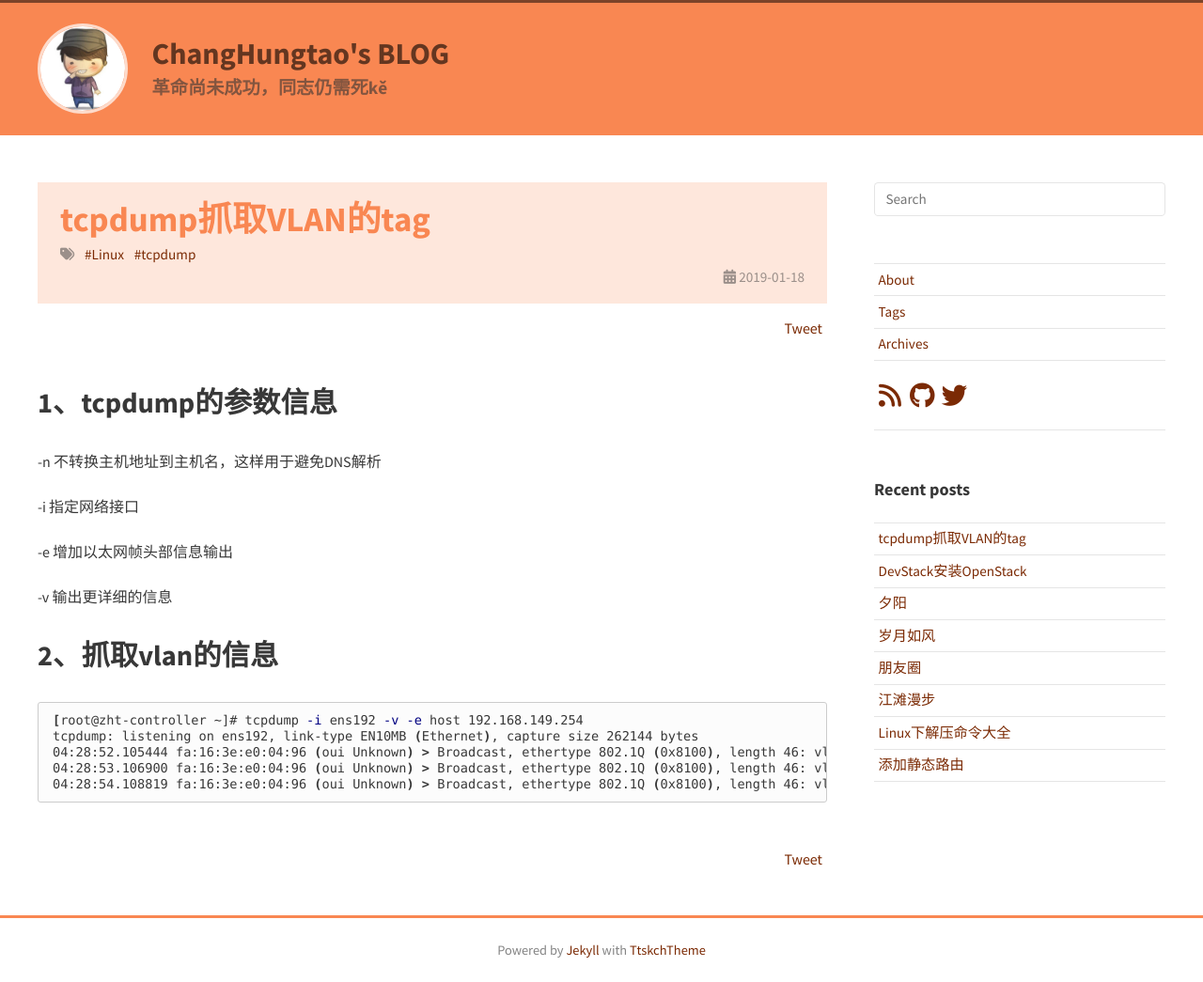
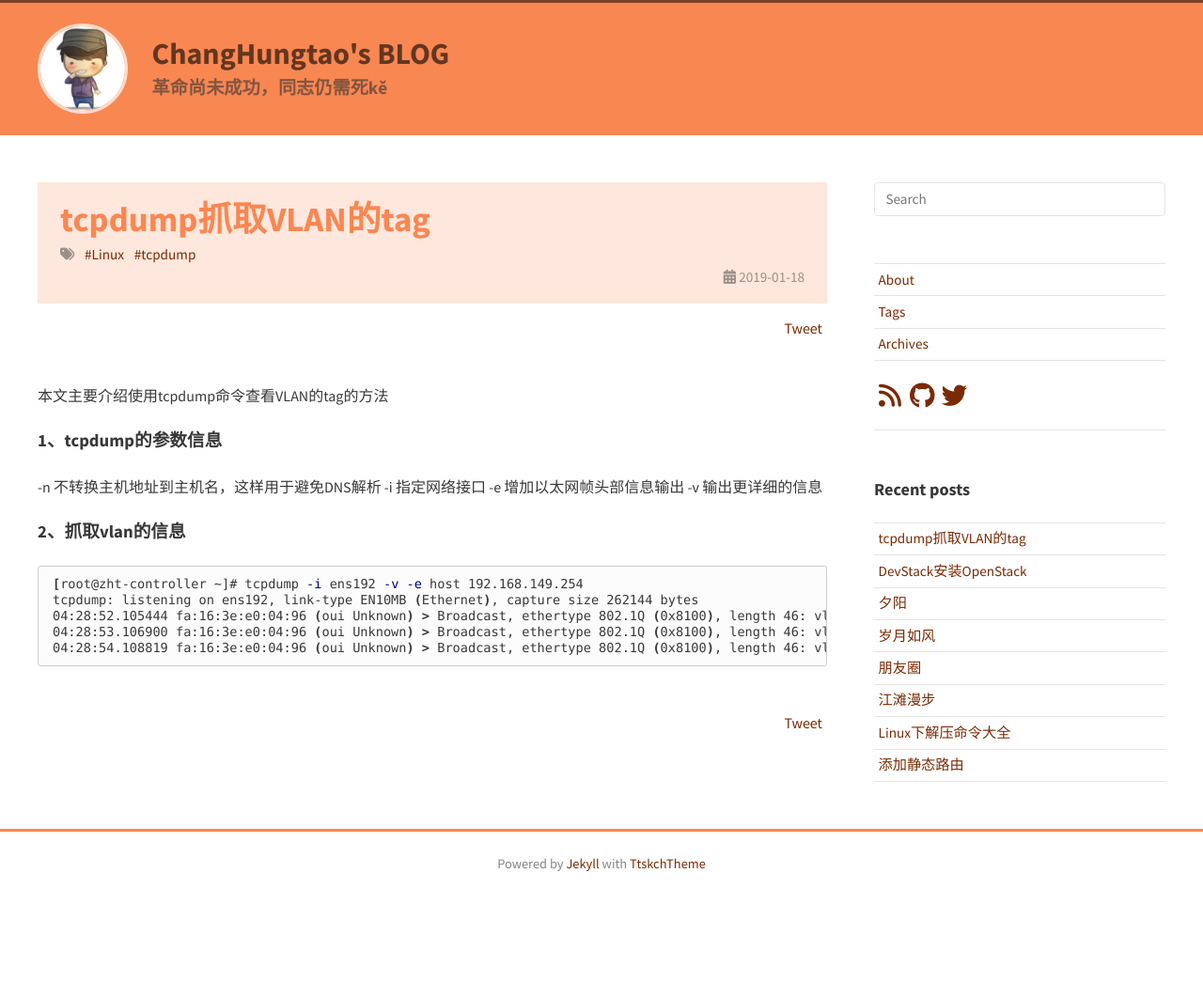
Before and after one commit to changhungtao/changhungtao.github.io, a Jekyll site: the page built from _posts/2019-01-18-tcpdump查看VLAN的tag.md, in a window 1280 px wide. Shown: the whole page at 94% size. Built offline with Jekyll 4.4.1, drawn with Linux system fonts in a browser that asks for light colours; nearby versions of some CDN libraries; comment, search, counter and statistics services are not loaded; after the commit the page ends 953 px from its top, so only the background shows below that.

Commit message:
修改格式

````diff
--- a/_posts/2019-01-18-tcpdump查看VLAN的tag.md
+++ b/_posts/2019-01-18-tcpdump查看VLAN的tag.md
@@ -4,17 +4,17 @@ title: tcpdump抓取VLAN的tag
 tags: Linux tcpdump
 ---
 
-## 1、tcpdump的参数信息
+本文主要介绍使用tcpdump命令查看VLAN的tag的方法
+<!--more-->
+
+### 1、tcpdump的参数信息
 
   -n    不转换主机地址到主机名，这样用于避免DNS解析
-
   -i    指定网络接口
-
   -e    增加以太网帧头部信息输出
-
   -v    输出更详细的信息
 
-## 2、抓取vlan的信息
+### 2、抓取vlan的信息
 ```shell
 [root@zht-controller ~]# tcpdump -i ens192 -v -e host 192.168.149.254
 tcpdump: listening on ens192, link-type EN10MB (Ethernet), capture size 262144 bytes
````
